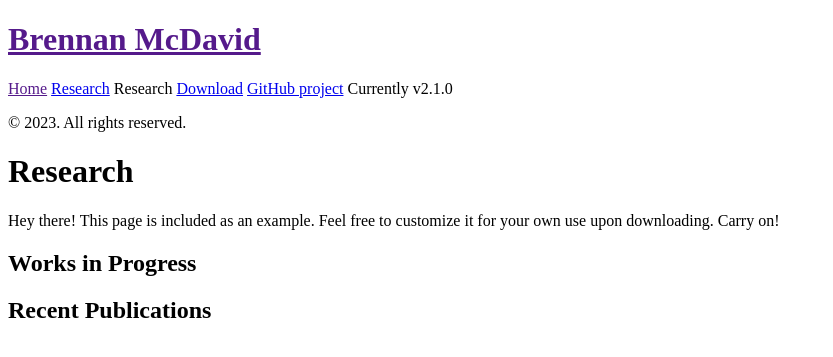
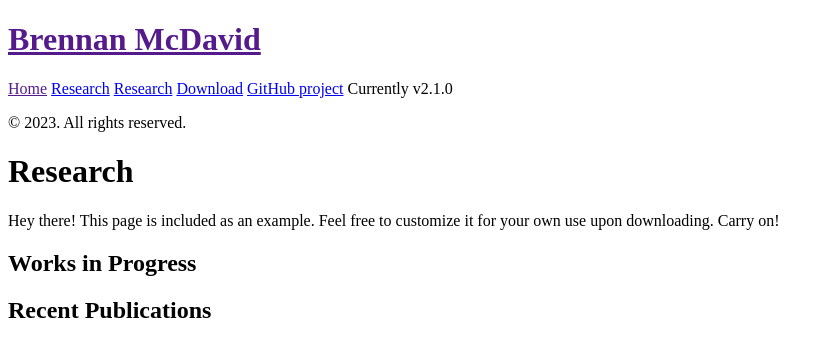
Before and after one commit to bkmcdavid/bkmcdavid.github.io, a Jekyll site: the page built from about.md, in a window 1280 px wide. Shown: the top 357 px of the page, without its empty margins (0-833 px from the left). Built offline with Jekyll 4.4.1, drawn with Linux system fonts in a browser that asks for light colours.

Commit message:
research url

```diff
--- a/_includes/sidebar.html
+++ b/_includes/sidebar.html
@@ -26,7 +26,7 @@
         {% endif %}
       {% endfor %}
 
-      <a class="sidebar-nav-item">Research</a>
+      <a class="sidebar-nav-item" href="/research">Research</a>
       <a class="sidebar-nav-item" href="{{ site.github.repo }}/archive/v{{ site.version }}.zip">Download</a>
       <a class="sidebar-nav-item" href="{{ site.github.repo }}">GitHub project</a>
       <span class="sidebar-nav-item">Currently v{{ site.version }}</span>
```
